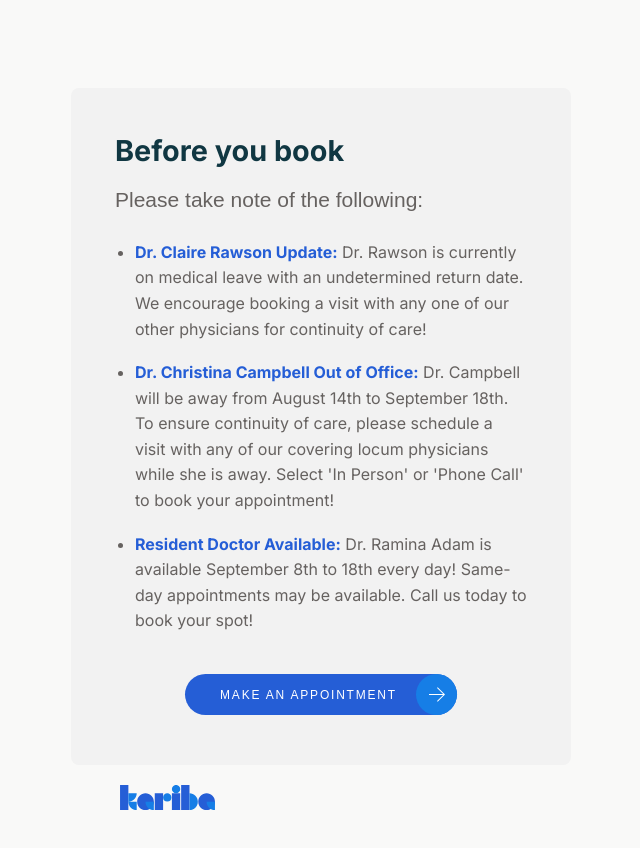
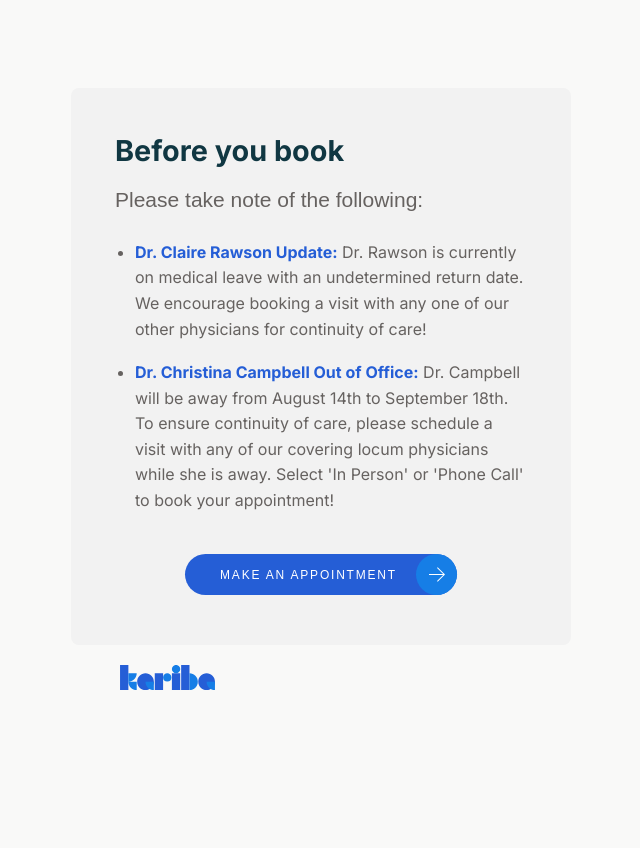
Before and after one commit to karibahealth/kariba, a website: page before_booking.html in a window 1280 px wide. Shown: the whole page, without its empty margins (319-959 px from the left). Drawn offline with Linux system fonts and the light colour scheme.

Commit message:
Update before_booking.html
Removed Ramina indication (today is her last day)

```diff
--- a/before_booking.html
+++ b/before_booking.html
@@ -167,11 +167,6 @@
             "Dr. Campbell will be away from August 14th to September 18th. To ensure continuity of care, please schedule a visit with any of our covering locum physicians while she is away. Select 'In Person' or 'Phone Call' to book your appointment!"
         },
 
-        {
-          title: "Resident Doctor Available",
-          text:
-            "Dr. Ramina Adam is available September 8th to 18th every day! Same-day appointments may be available. Call us today to book your spot!"
-        },
       ];
 
       const noticeList = document.getElementById("booking-notices");
```
